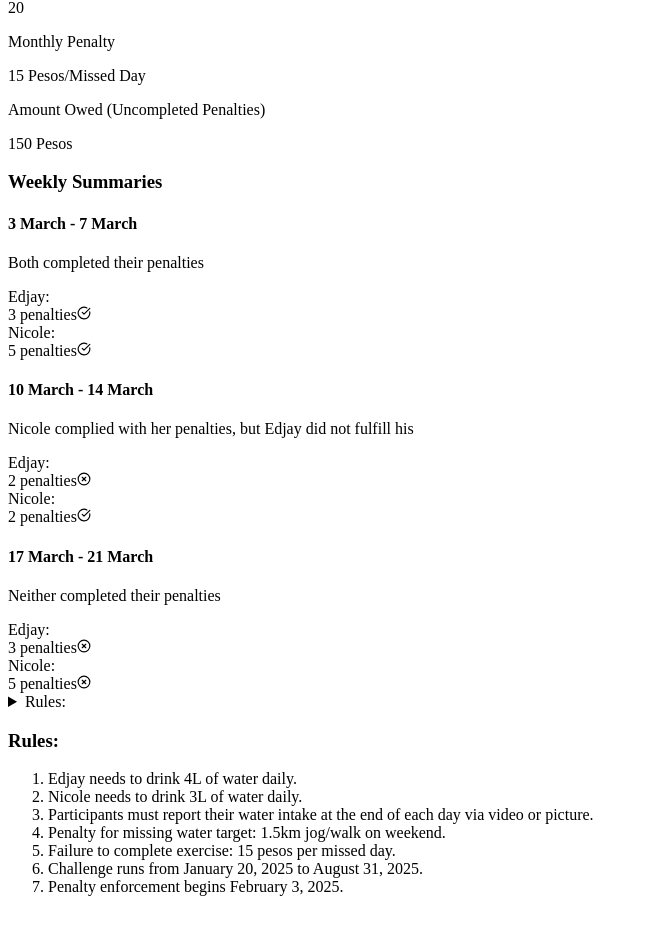
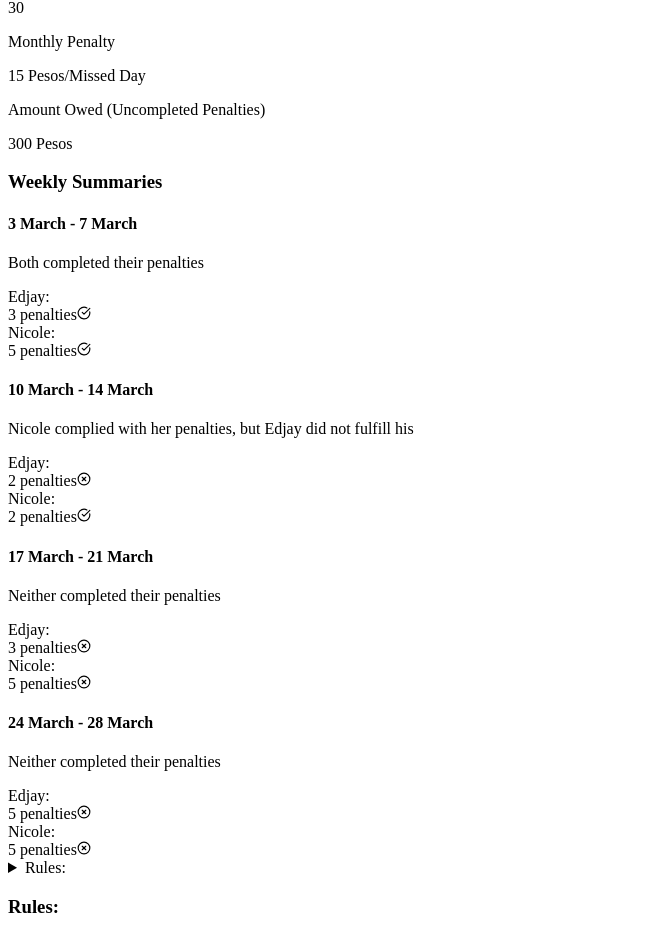
Before and after one commit to edge405/Hydration-Challenge-Calendar-Tracker, a React (Vite) app: page / in a window 1280 px wide. Shown: the part 2257-3194 px from the top of the page, without its empty margins (0-648 px from the left). Before the commit the page ends 3169 px from the top, so only its background shows below. Built offline with nearby package versions, Linux system fonts and the light colour scheme; the HTML template or start-up script is replaced by a standard one.

Commit message:
Mar 24 - 28

```diff
--- a/src/App.jsx
+++ b/src/App.jsx
@@ -75,10 +75,21 @@ const App = () => {
       },
       description: "Nicole complied with her penalties, but Edjay did not fulfill his"
     },
-    'week-2025-03-17': { // Mar 10-14
+    'week-2025-03-17': { // Mar 17-21
       penalties: {
         edjay: ['2025-03-17', '2025-03-18', '2025-03-19'],
         nicole: ['2025-03-17', '2025-03-18', '2025-03-19', '2025-03-20', '2025-03-21']
+      },
+      compliance: {
+        edjay: false,
+        nicole: false
+      },
+      description: "Neither completed their penalties"
+    },
+    'week-2025-03-24': { // Mar 24-28
+      penalties: {
+        edjay: ['2025-03-24', '2025-03-25', '2025-03-26', '2025-03-27', '2025-03-28'],
+        nicole: ['2025-03-24', '2025-03-25', '2025-03-26', '2025-03-27', '2025-03-28']
       },
       compliance: {
         edjay: false,
```
